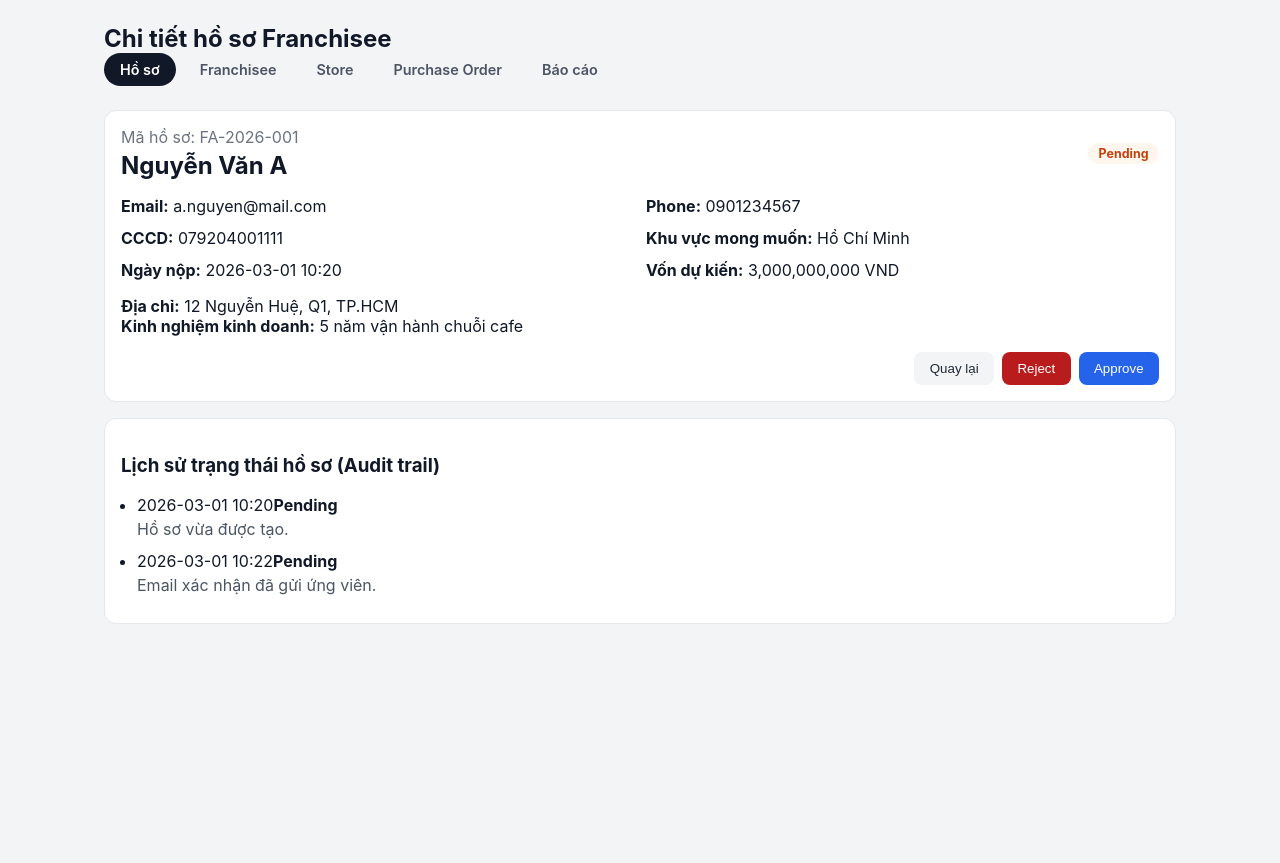
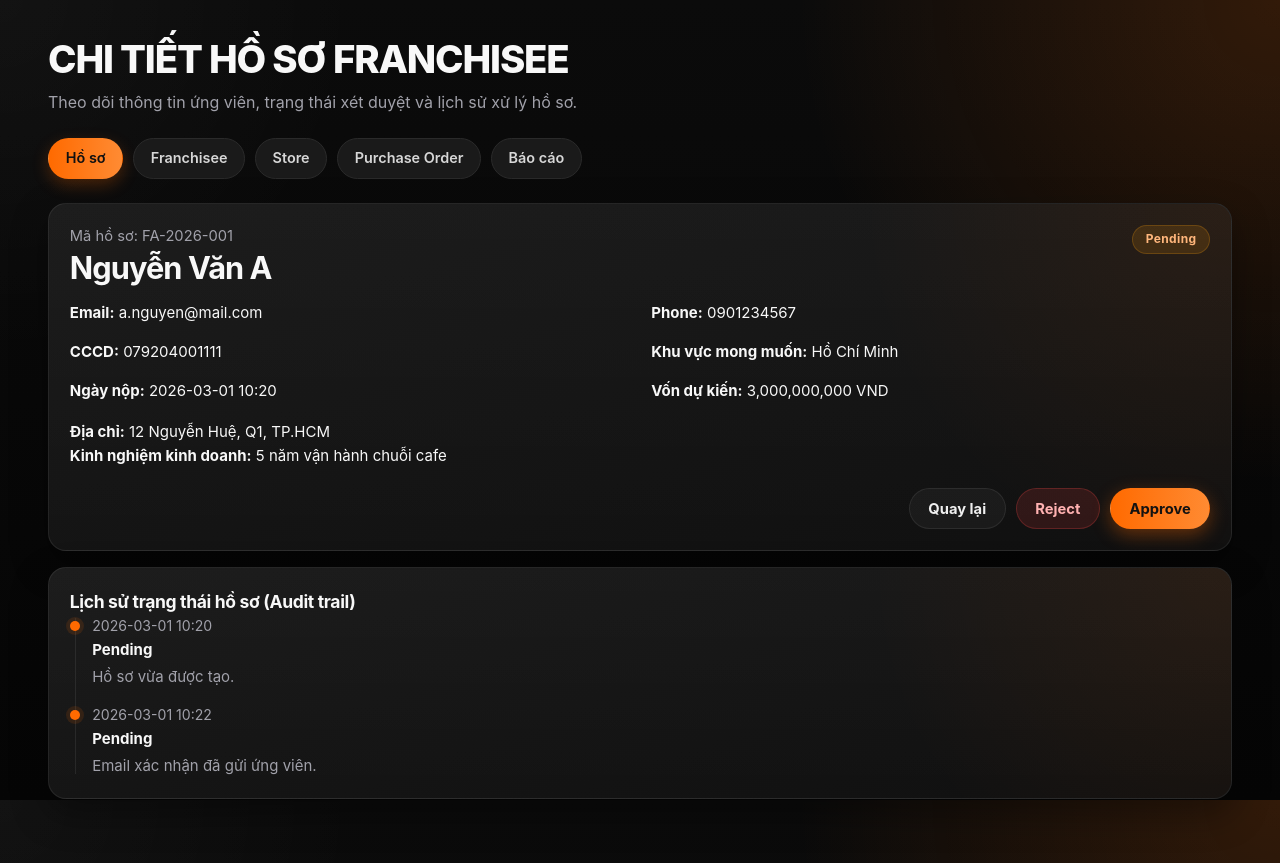
Before and after one commit to trqgiabao/Again, a React (Vite) app: page /admin/applications/1 in a window 1280 px wide. Before the commit the page ends 800 px from the top, so only its background shows below. Built offline with nearby package versions, Linux system fonts and the light colour scheme.

Commit message:
Nike style

```diff
--- a/src/features/franchiseAdmin/components/adminMenu/AdminMenu.css
+++ b/src/features/franchiseAdmin/components/adminMenu/AdminMenu.css
@@ -1,21 +1,31 @@
 .admin-menu {
   display: flex;
-  gap: 0.5rem;
+  gap: 0.6rem;
   flex-wrap: wrap;
-  margin-bottom: 1.5rem;
+  margin: 1.5rem 0;
 }
 
 .admin-menu__item {
-  color: #4b5563;
-  background: #f3f4f6;
+  color: #d7d7d7;
+  background: #1a1a1a;
+  border: 1px solid #2a2a2a;
   border-radius: 999px;
-  padding: 0.5rem 1rem;
+  padding: 0.55rem 1.05rem;
   font-size: 0.9rem;
   text-decoration: none;
   font-weight: 600;
+  transition: all 0.15s ease;
+}
+
+.admin-menu__item:hover {
+  transform: translateY(-1px);
+  border-color: #ff6a00;
+  color: #fff3ea;
 }
 
 .admin-menu__item--active {
-  color: white;
-  background: #111827;
+  color: #111111;
+  background: linear-gradient(90deg, #ff6a00, #ff8b33);
+  border-color: transparent;
+  box-shadow: 0 6px 16px rgba(255, 106, 0, 0.25);
 }
--- a/src/features/franchiseAdmin/components/statusBadge/StatusBadge.css
+++ b/src/features/franchiseAdmin/components/statusBadge/StatusBadge.css
@@ -1,21 +1,29 @@
 .status-badge {
+  display: inline-flex;
+  align-items: center;
+  justify-content: center;
   border-radius: 999px;
-  padding: 0.2rem 0.65rem;
-  font-size: 0.78rem;
+  padding: 0.3rem 0.8rem;
+  font-size: 0.75rem;
   font-weight: 700;
+  letter-spacing: 0.03em;
+  border: 1px solid transparent;
 }
 
 .status-badge--pending {
-  background: #fff7ed;
-  color: #c2410c;
+  background: rgba(245, 158, 11, 0.14);
+  color: #ffbb84;
+  border-color: rgba(245, 158, 11, 0.22);
 }
 
 .status-badge--approved {
-  background: #ecfdf5;
-  color: #047857;
+  background: rgba(34, 197, 94, 0.14);
+  color: #8ae18a;
+  border-color: rgba(34, 197, 94, 0.22);
 }
 
 .status-badge--rejected {
-  background: #fef2f2;
-  color: #b91c1c;
+  background: rgba(239, 68, 68, 0.14);
+  color: #ff9a9a;
+  border-color: rgba(239, 68, 68, 0.22);
 }
--- a/src/features/franchiseAdmin/pages/AdminDashboardPage.css
+++ b/src/features/franchiseAdmin/pages/AdminDashboardPage.css
@@ -1,17 +1,28 @@
 .admin-page {
-  max-width: 1120px;
+  max-width: 1240px;
   margin: 0 auto;
-  padding: 1.5rem;
-  color: #111827;
+  padding: 2.5rem 1.75rem 3rem;
+  color: var(--nike-white);
+}
+
+.admin-page__header {
+  margin-bottom: 1.25rem;
 }
 
 .admin-page__header h1 {
   margin: 0;
+  font-size: clamp(2.1rem, 3vw, 3rem);
+  line-height: 1;
+  text-transform: uppercase;
+  letter-spacing: -0.03em;
+  font-weight: 800;
 }
 
 .admin-page__header p {
-  margin-top: 0.4rem;
-  color: #6b7280;
+  margin-top: 0.7rem;
+  color: var(--nike-text-muted);
+  font-size: 1rem;
+  max-width: 680px;
 }
 
 .stats-grid {
@@ -28,51 +39,112 @@
 }
 
 .panel {
-  background: white;
-  border: 1px solid #e5e7eb;
-  border-radius: 12px;
-  padding: 1rem;
+  position: relative;
+  background:
+    linear-gradient(180deg, rgba(255, 255, 255, 0.02), rgba(255, 255, 255, 0)),
+    linear-gradient(160deg, #181818, #101010);
+  border: 1px solid var(--nike-border);
+  border-radius: 18px;
+  padding: 1.3rem;
+  box-shadow: var(--nike-shadow);
+  overflow: hidden;
+  transition: all 0.2s ease;
+}
+
+.panel::before {
+  content: "";
+  position: absolute;
+  inset: 0;
+  background: radial-gradient(circle at top right, rgba(255, 106, 0, 0.1), transparent 32%);
+  pointer-events: none;
+}
+
+.panel:hover {
+  transform: translateY(-3px);
+  border-color: rgba(255, 106, 0, 0.25);
+  box-shadow: 0 16px 34px rgba(0, 0, 0, 0.36);
 }
 
 .panel h2 {
+  position: relative;
   margin-top: 0;
   margin-bottom: 1rem;
-  font-size: 1.1rem;
+  font-size: 1.15rem;
+  letter-spacing: -0.02em;
 }
 
 .revenue-bars {
   display: flex;
   flex-direction: column;
-  gap: 0.9rem;
+  gap: 1rem;
+}
+
+.revenue-bars__item {
+  display: flex;
+  flex-direction: column;
+  gap: 0.45rem;
 }
 
 .revenue-bars__label-row {
   display: flex;
   justify-content: space-between;
-  margin-bottom: 0.35rem;
+  align-items: center;
+  gap: 0.75rem;
+  margin-bottom: 0;
+}
+
+.revenue-bars__label-row span {
+  color: var(--nike-white);
+}
+
+.revenue-bars__label-row strong {
+  color: #ff9d52;
+  font-weight: 700;
 }
 
 .revenue-bars__track {
-  height: 10px;
-  background: #e5e7eb;
+  height: 12px;
+  background: rgba(255, 255, 255, 0.07);
   border-radius: 999px;
   overflow: hidden;
 }
 
 .revenue-bars__fill {
   height: 100%;
-  background: linear-gradient(90deg, #2563eb, #1d4ed8);
+  border-radius: 999px;
+  background: linear-gradient(90deg, var(--nike-orange), var(--nike-orange-deep));
+  box-shadow: 0 0 16px rgba(255, 106, 0, 0.25);
 }
 
 .top-store-list {
   margin: 0;
-  padding-left: 1.2rem;
+  padding-left: 0;
+  list-style: none;
 }
 
 .top-store-list li {
   display: flex;
   justify-content: space-between;
-  margin-bottom: 0.75rem;
+  align-items: center;
+  gap: 1rem;
+  padding: 0.7rem 0;
+  border-bottom: 1px solid rgba(255, 255, 255, 0.06);
+}
+
+.top-store-list li:last-child {
+  border-bottom: none;
+  padding-bottom: 0;
+}
+
+.top-store-list span {
+  color: var(--nike-white);
+}
+
+.top-store-list strong {
+  color: #ff9d52;
+  font-size: 1.15rem;
+  font-weight: 800;
+  letter-spacing: -0.03em;
 }
 
 @media (max-width: 900px) {
@@ -84,3 +156,13 @@
     grid-template-columns: 1fr;
   }
 }
+
+@media (max-width: 640px) {
+  .admin-page {
+    padding: 1.5rem 1rem 2rem;
+  }
+
+  .stats-grid {
+    grid-template-columns: 1fr;
+  }
+}
--- a/src/features/franchiseAdmin/pages/ApplicationDetailPage.css
+++ b/src/features/franchiseAdmin/pages/ApplicationDetailPage.css
@@ -1,93 +1,197 @@
 .detail-panel {
-  background: white;
-  border-radius: 12px;
-  border: 1px solid #e5e7eb;
-  padding: 1rem;
+  position: relative;
+  background:
+    linear-gradient(180deg, rgba(255, 255, 255, 0.02), rgba(255, 255, 255, 0)),
+    linear-gradient(160deg, #181818, #101010);
+  border-radius: 18px;
+  border: 1px solid var(--nike-border);
+  padding: 1.3rem;
   margin-bottom: 1rem;
+  box-shadow: var(--nike-shadow);
+  overflow: hidden;
+  transition: all 0.2s ease;
+}
+
+.detail-panel::before {
+  content: "";
+  position: absolute;
+  inset: 0;
+  background: radial-gradient(circle at top right, rgba(255, 106, 0, 0.08), transparent 30%);
+  pointer-events: none;
+}
+
+.detail-panel:hover {
+  transform: translateY(-2px);
+  border-color: rgba(255, 106, 0, 0.2);
 }
 
 .detail-panel__head {
   display: flex;
   justify-content: space-between;
-  align-items: center;
+  align-items: flex-start;
   gap: 1rem;
 }
 
 .detail-panel__head h2 {
-  margin: 0.25rem 0 0;
+  margin: 0.35rem 0 0;
+  font-size: clamp(1.8rem, 2.4vw, 2.6rem);
+  line-height: 1.05;
+  letter-spacing: -0.03em;
 }
 
 .detail-code {
   margin: 0;
-  color: #6b7280;
+  color: var(--nike-text-muted);
+  font-size: 0.92rem;
 }
 
 .detail-grid {
   margin: 1rem 0;
   display: grid;
   grid-template-columns: 1fr 1fr;
-  gap: 0.75rem;
+  gap: 0.9rem 1.4rem;
 }
 
 .detail-grid p,
 .detail-panel > p {
   margin: 0;
+  line-height: 1.65;
+}
+
+.detail-grid strong,
+.detail-panel > p strong {
+  color: var(--nike-white);
 }
 
 .detail-actions {
   display: flex;
   justify-content: flex-end;
-  gap: 0.5rem;
-  margin-top: 1rem;
+  flex-wrap: wrap;
+  gap: 0.65rem;
+  margin-top: 1.2rem;
 }
 
 .btn {
   border: 1px solid transparent;
-  border-radius: 8px;
-  padding: 0.5rem 0.9rem;
+  border-radius: 999px;
+  padding: 0.65rem 1.15rem;
+  font-weight: 700;
+  font-size: 0.92rem;
+  cursor: pointer;
+  transition: all 0.15s ease;
+}
+
+.btn:hover {
+  transform: translateY(-1px);
+}
+
+.btn:disabled {
+  opacity: 0.55;
+  cursor: not-allowed;
+  transform: none;
 }
 
 .btn--primary {
-  background: #2563eb;
-  color: white;
+  background: linear-gradient(90deg, #ff6a00, #ff8b33);
+  color: #111111;
+  box-shadow: 0 6px 18px rgba(255, 106, 0, 0.35);
 }
 
 .btn--danger {
-  background: #b91c1c;
-  color: white;
+  background: rgba(239, 68, 68, 0.14);
+  border: 1px solid rgba(239, 68, 68, 0.25);
+  color: #ffb2b2;
 }
 
 .btn--ghost {
-  background: #f3f4f6;
-  color: #1f2937;
+  background: rgba(255, 255, 255, 0.04);
+  border-color: rgba(255, 255, 255, 0.08);
+  color: #efefef;
 }
 
 .history-list {
+  list-style: none;
   margin: 0;
-  padding-left: 1rem;
+  padding: 0;
+  position: relative;
+}
+
+.history-list::before {
+  content: "";
+  position: absolute;
+  left: 5px;
+  top: 0.2rem;
+  bottom: 0.2rem;
+  width: 1px;
+  background: rgba(255, 255, 255, 0.08);
 }
 
 .history-list li {
-  margin-bottom: 0.8rem;
+  position: relative;
+  margin-bottom: 1rem;
+  padding-left: 1.4rem;
+}
+
+.history-list li:last-child {
+  margin-bottom: 0;
+}
+
+.history-list li::before {
+  content: "";
+  position: absolute;
+  left: 0;
+  top: 0.35rem;
+  width: 10px;
+  height: 10px;
+  border-radius: 50%;
+  background: var(--nike-orange);
+  box-shadow: 0 0 0 4px rgba(255, 106, 0, 0.12);
+}
+
+.history-list span {
+  display: block;
+  color: var(--nike-text-muted);
+  font-size: 0.88rem;
+  margin-bottom: 0.2rem;
+}
+
+.history-list strong {
+  display: block;
+  color: var(--nike-white);
 }
 
 .history-list p {
   margin: 0.2rem 0 0;
-  color: #4b5563;
+  color: var(--nike-text-muted);
+  line-height: 1.55;
 }
 
 textarea {
   width: 100%;
-  margin-top: 0.5rem;
-  border: 1px solid #d1d5db;
-  border-radius: 8px;
-  padding: 0.5rem;
+  margin-top: 0.65rem;
+  border: 1px solid #353535;
+  background: #121212;
+  color: var(--nike-white);
+  border-radius: 12px;
+  padding: 0.8rem 0.9rem;
   resize: vertical;
-  min-height: 90px;
+  min-height: 100px;
+  outline: none;
+  transition: all 0.18s ease;
+}
+
+textarea:focus {
+  border-color: rgba(255, 106, 0, 0.4);
+  box-shadow: 0 0 0 3px rgba(255, 106, 0, 0.12);
 }
 
 @media (max-width: 900px) {
   .detail-grid {
     grid-template-columns: 1fr;
   }
+
+  .detail-panel__head {
+    flex-direction: column;
+    align-items: flex-start;
+  }
 }
--- a/src/features/franchiseAdmin/pages/ApplicationDetailPage.jsx
+++ b/src/features/franchiseAdmin/pages/ApplicationDetailPage.jsx
@@ -38,6 +38,7 @@ const ApplicationDetailPage = () => {
     <section className="admin-page">
       <header className="admin-page__header">
         <h1>Chi tiết hồ sơ Franchisee</h1>
+        <p>Theo dõi thông tin ứng viên, trạng thái xét duyệt và lịch sử xử lý hồ sơ.</p>
       </header>
 
       <AdminMenu />
@@ -64,9 +65,15 @@ const ApplicationDetailPage = () => {
         <p><strong>Kinh nghiệm kinh doanh:</strong> {application.businessExperience}</p>
 
         <div className="detail-actions">
-          <button className="btn btn--ghost" onClick={() => navigate('/admin/applications')}>Quay lại</button>
-          <button className="btn btn--danger" onClick={() => setOpenReject(true)}>Reject</button>
-          <button className="btn btn--primary" onClick={() => setOpenApprove(true)}>Approve</button>
+          <button className="btn btn--ghost" onClick={() => navigate('/admin/applications')}>
+            Quay lại
+          </button>
+          <button className="btn btn--danger" onClick={() => setOpenReject(true)}>
+            Reject
+          </button>
+          <button className="btn btn--primary" onClick={() => setOpenApprove(true)}>
+            Approve
+          </button>
         </div>
       </article>
 
@@ -89,12 +96,16 @@ const ApplicationDetailPage = () => {
         onClose={() => setOpenApprove(false)}
         actions={(
           <>
-            <button className="btn btn--ghost" onClick={() => setOpenApprove(false)}>Hủy</button>
-            <button className="btn btn--primary" onClick={() => setOpenApprove(false)}>Xác nhận Approve</button>
+            <button className="btn btn--ghost" onClick={() => setOpenApprove(false)}>
+              Hủy
+            </button>
+            <button className="btn btn--primary" onClick={() => setOpenApprove(false)}>
+              Xác nhận Approve
+            </button>
           </>
         )}
       >
-        Hồ sơ sẽ được chuyển bước tạo hợp đồng (Trang 7).
+        Hồ sơ sẽ được chuyển bước tạo hợp đồng.
       </Modal>
 
       <Modal
@@ -103,8 +114,14 @@ const ApplicationDetailPage = () => {
         onClose={() => setOpenReject(false)}
         actions={(
           <>
-            <button className="btn btn--ghost" onClick={() => setOpenReject(false)}>Hủy</button>
-            <button className="btn btn--danger" onClick={() => setOpenReject(false)} disabled={!rejectReason.trim()}>
+            <button className="btn btn--ghost" onClick={() => setOpenReject(false)}>
+              Hủy
+            </button>
+            <button
+              className="btn btn--danger"
+              onClick={() => setOpenReject(false)}
+              disabled={!rejectReason.trim()}
+            >
               Xác nhận Reject
             </button>
           </>
--- a/src/index.css
+++ b/src/index.css
@@ -1,11 +1,153 @@
-* {
+*,
+*::before,
+*::after {
   box-sizing: border-box;
+}
+
+:root {
+  --nike-white: #f8f8f8;
+  --nike-black: #0b0b0b;
+  --nike-black-soft: #141414;
+
+  --nike-surface: #181818;
+  --nike-surface-alt: #202020;
+
+  --nike-orange: #ff6a00;
+  --nike-orange-deep: #ff8b33;
+
+  --nike-border: rgba(255,255,255,0.08);
+
+  --nike-text-muted: #a1a1aa;
+  --nike-text-soft: #6b7280;
+
+  --nike-shadow:
+    0 14px 36px rgba(0,0,0,0.35);
+
+  --nike-radius-sm: 10px;
+  --nike-radius-md: 16px;
+  --nike-radius-lg: 22px;
+}
+
+html,
+body {
+  height: 100%;
 }
 
 body {
   margin: 0;
-   font-family: Inter, system-ui, -apple-system, Segoe UI, Roboto, sans-serif;
-  background: #f3f4f6;
-}a {
+
+  font-family:
+    Inter,
+    system-ui,
+    -apple-system,
+    Segoe UI,
+    Roboto,
+    Helvetica Neue,
+    Arial,
+    sans-serif;
+
+  font-size: 15px;
+  line-height: 1.5;
+
+  background:
+    radial-gradient(circle at top right, rgba(255,106,0,.16), transparent 32%),
+    radial-gradient(circle at top left, rgba(255,255,255,.03), transparent 24%),
+    linear-gradient(180deg,#0b0b0b,#050505);
+
+  color: var(--nike-white);
+
+  -webkit-font-smoothing: antialiased;
+  -moz-osx-font-smoothing: grayscale;
+}
+
+#root {
+  width: 100%;
+  min-height: 100vh;
+}
+
+a {
   color: inherit;
+  text-decoration: none;
 }
+
+h1,
+h2,
+h3,
+h4 {
+  margin: 0;
+  letter-spacing: -0.02em;
+}
+
+h1 {
+  font-weight: 800;
+}
+
+h2 {
+  font-weight: 700;
+}
+
+p {
+  margin: 0;
+}
+
+::-webkit-scrollbar {
+  width: 10px;
+}
+
+::-webkit-scrollbar-track {
+  background: #0b0b0b;
+}
+
+::-webkit-scrollbar-thumb {
+  background: #2a2a2a;
+  border-radius: 999px;
+}
+
+::-webkit-scrollbar-thumb:hover {
+  background: #3a3a3a;
+}
+
+input,
+select,
+textarea,
+button {
+  font-family: inherit;
+  font-size: inherit;
+}
+
+input:focus,
+select:focus,
+textarea:focus {
+  outline: none;
+}
+
+::selection {
+  background: rgba(255,106,0,.35);
+  color: white;
+}
+
+.filters select,
+.filters input {
+  height: 44px;
+  border: 1px solid var(--nike-border);
+  background: linear-gradient(180deg, #1b1b1b, #141414);
+  color: var(--nike-white);
+  border-radius: 12px;
+  padding: 0 0.9rem;
+  outline: none;
+  transition: all 0.18s ease;
+}
+
+.filters select {
+  appearance: none;
+  -webkit-appearance: none;
+  -moz-appearance: none;
+}
+
+.filters select option {
+  background: #181818;
+  color: var(--nike-white);
+}
+.filters select {
+  padding-right: 2.5rem;
+}
```
Also changed, not shown: src/features/franchiseAdmin/components/modal/Modal.css (+11 -3 lines), src/features/franchiseAdmin/components/statCard/StatCard.css (+27 -13 lines), src/features/franchiseAdmin/pages/ApplicationListPage.css (+64 -12 lines), src/features/franchiseAdmin/pages/ApplicationListPage.jsx (+6 -1 lines).
